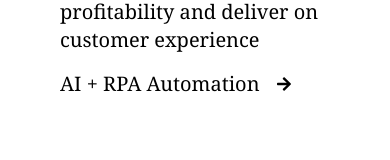
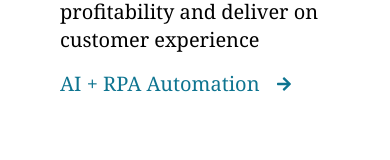
Before and after one commit to subirdas29/xiv-tech-site, a React (Create React App) app: page / in a window 390 px wide. Shown: the part 667-827 px from the top of the page. Built offline with nearby package versions, Linux system fonts and the light colour scheme.

Commit message:
color changed

```diff
--- a/src/components/AllCollaborate.jsx
+++ b/src/components/AllCollaborate.jsx
@@ -1,5 +1,6 @@
 import React from 'react';
 import { FaArrowRight } from "react-icons/fa";
+import { Link } from 'react-router-dom';
 
 const AllCollaborate = ({detail}) => {
     const {title,description,link,image} = detail
@@ -12,8 +13,8 @@ const AllCollaborate = ({detail}) => {
            </div>
             <p className='lg:pt-11 lg:pb-24 pt-8 pb-4 font-medium text-xl'>{description}</p>
 
-          <div className='flex items-center'>
-          <p className='text-xl font-light'>{link}</p> <FaArrowRight className='ml-4'></FaArrowRight>
+          <div className='flex items-center text-cyan-700 lg:text-black hover:text-slate-600'>
+         <a href='#'> <p className='text-xl font-light'>{link}</p></a> <a href='#'><FaArrowRight className='ml-4'></FaArrowRight></a>
           </div>
 
 
```
